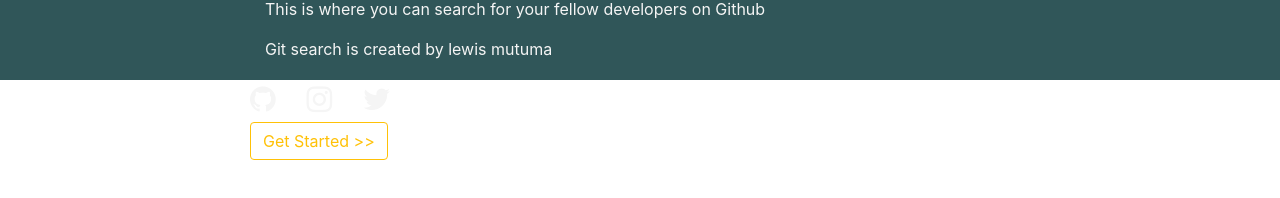
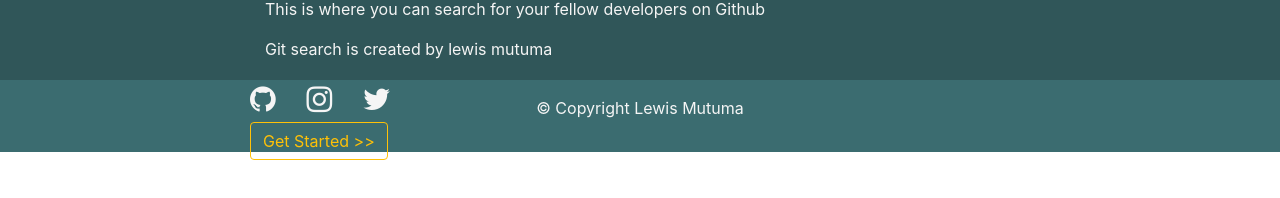
Before and after one commit to MutumaMutuma/Git-Search, an Angular app: page /landing in a window 1280 px wide. Shown: the part 576-774 px from the top of the page. Built offline with nearby package versions, Linux system fonts and the light colour scheme.

Commit message:
added a footer

```diff
--- a/src/app/landing/landing.component.html
+++ b/src/app/landing/landing.component.html
@@ -40,3 +40,6 @@
 
   </div>
 </div>
+<div style="background-color:#3b6c70 ; padding: 1em;" class="footer">
+<p style="text-align: center;">&copy; Copyright Lewis Mutuma</p>
+</div>
```
